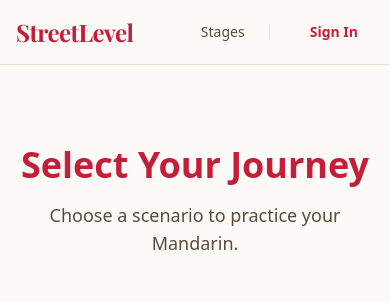
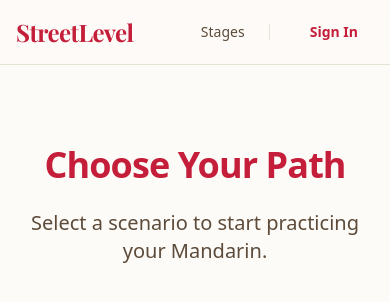
Before and after one commit to JassehXia/mandarin-learning-app, a Next.js app: page /stages in a window 390 px wide. Shown: the top 302 px of the page. Built offline with nearby package versions, Linux system fonts and the light colour scheme; no server answers; the database is empty; a web font is replaced by a local one.

Commit message:
organized by level

```diff
--- a/app/stages/page.tsx
+++ b/app/stages/page.tsx
@@ -26,25 +26,47 @@ export default async function StagesPage() {
         completedConversations.forEach(c => completedScenarioIds.add(c.scenarioId));
     }
 
+    const difficultyOrder = ["Beginner", "Intermediate", "Advanced"];
+    const groupedScenarios = difficultyOrder.map(difficulty => ({
+        difficulty,
+        items: scenarios.filter(s => s.difficulty === difficulty)
+    })).filter(group => group.items.length > 0);
+
     return (
-        <main className="min-h-screen bg-[#FDFBF7] py-20">
+        <main className="min-h-screen bg-[#FDFBF7] py-20 pb-32">
             <div className="container mx-auto px-4">
-                <div className="mb-12 text-center">
-                    <h1 className="text-4xl md:text-5xl font-serif font-bold text-[#C41E3A] mb-4">
-                        Select Your Journey
+                <div className="mb-20 text-center">
+                    <h1 className="text-4xl md:text-6xl font-serif font-black text-[#C41E3A] mb-6 tracking-tight">
+                        Choose Your Path
                     </h1>
-                    <p className="text-[#5C4B3A] text-lg max-w-2xl mx-auto">
-                        {user ? `Welcome back! You have completed ${completedScenarioIds.size} scenarios.` : "Choose a scenario to practice your Mandarin."}
+                    <p className="text-[#5C4B3A] text-xl max-w-2xl mx-auto font-medium">
+                        {user ? `You have mastered ${completedScenarioIds.size} challenges so far.` : "Select a scenario to start practicing your Mandarin."}
                     </p>
                 </div>
 
-                <div className="grid grid-cols-1 md:grid-cols-2 lg:grid-cols-3 gap-8">
-                    {scenarios.map((scenario) => (
-                        <StageCard
-                            key={scenario.id}
-                            scenario={scenario}
-                            isCompleted={completedScenarioIds.has(scenario.id)}
-                        />
+                <div className="space-y-24">
+                    {groupedScenarios.map((group) => (
+                        <div key={group.difficulty} className="relative">
+                            <div className="flex items-center gap-6 mb-10">
+                                <h2 className="text-2xl font-serif font-bold text-[#2C2C2C] whitespace-nowrap">
+                                    {group.difficulty} Levels
+                                </h2>
+                                <div className="h-px bg-[#E8E1D5] w-full" />
+                                <span className="text-xs font-bold text-[#D4AF37] uppercase tracking-[0.2em] bg-white px-4 py-1.5 border border-[#E8E1D5] rounded-full shadow-sm">
+                                    {group.items.length} {group.items.length === 1 ? 'Stage' : 'Stages'}
+                                </span>
+                            </div>
+
+                            <div className="grid grid-cols-1 md:grid-cols-2 lg:grid-cols-3 gap-10">
+                                {group.items.map((scenario) => (
+                                    <StageCard
+                                        key={scenario.id}
+                                        scenario={scenario}
+                                        isCompleted={completedScenarioIds.has(scenario.id)}
+                                    />
+                                ))}
+                            </div>
+                        </div>
                     ))}
                 </div>
             </div>
```
